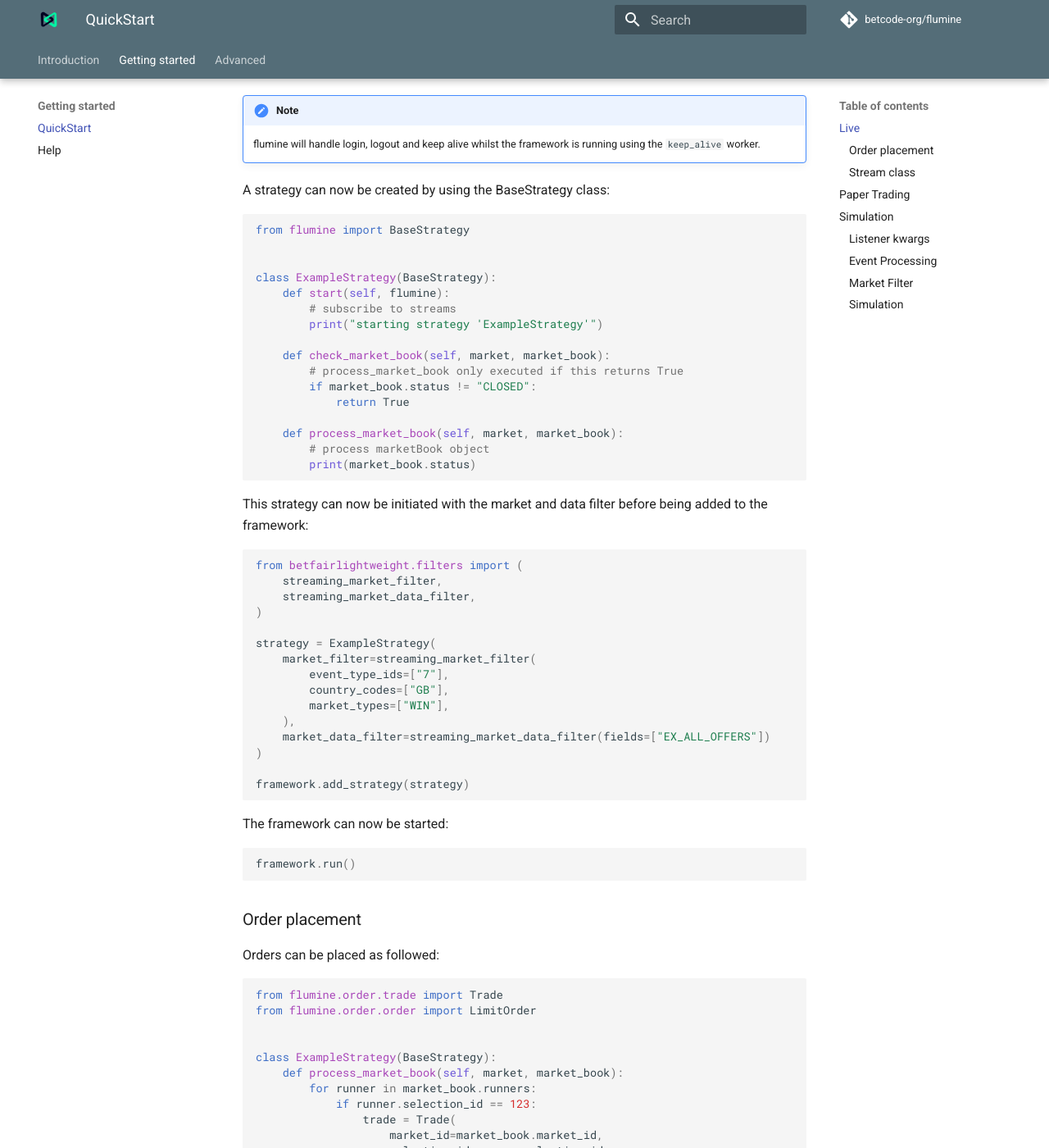
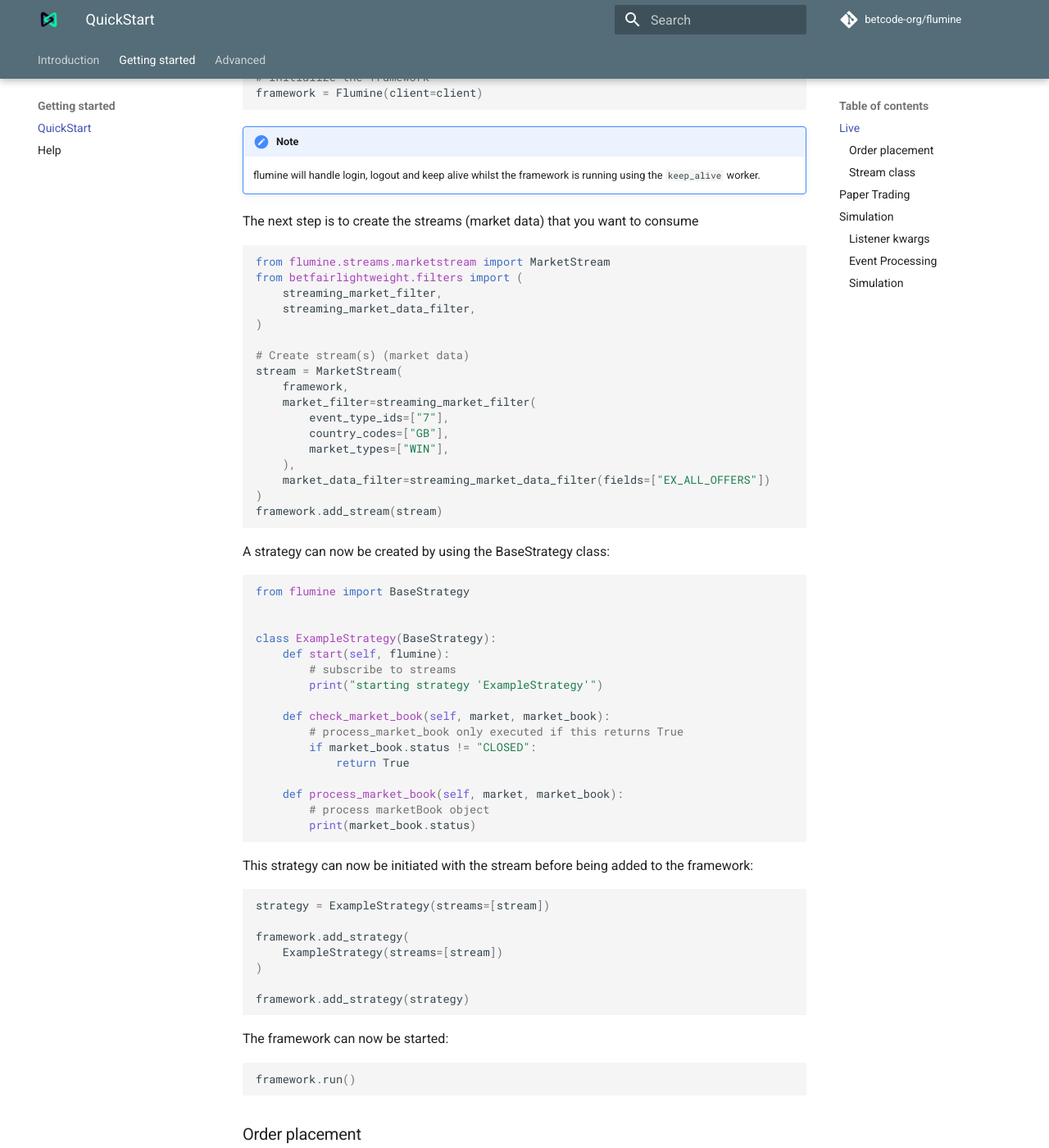
Before and after one commit to betcode-org/flumine, an MkDocs documentation site: the page built from docs/quickstart.md, in a window 1280 px wide and 1400 px high, scrolled down 507 px. Shown: the whole window at 82% size. Built offline with MkDocs 1.6.1 and Material for MkDocs 9.7.7, drawn with Linux system fonts in a browser that asks for light colours; comment, search, counter and statistics services are not loaded; some of the changed text lies outside the part shown.

Commit message:
docs updated

````diff
--- a/docs/quickstart.md
+++ b/docs/quickstart.md
@@ -11,14 +11,38 @@
 import betfairlightweight
 from flumine import Flumine, clients
 
+# Initialize your client
 trading = betfairlightweight.APIClient("username")
 client = clients.BetfairClient(trading)
 
+# Initialize the framework
 framework = Flumine(client=client)
 ```
 
 !!! note
     flumine will handle login, logout and keep alive whilst the framework is running using the `keep_alive` worker.
+
+The next step is to create the streams (market data) that you want to consume
+
+```python
+from flumine.streams.marketstream import MarketStream
+from betfairlightweight.filters import (
+    streaming_market_filter,
+    streaming_market_data_filter,
+)
+
+# Create stream(s) (market data)
+stream = MarketStream(
+    framework,
+    market_filter=streaming_market_filter(
+        event_type_ids=["7"],
+        country_codes=["GB"],
+        market_types=["WIN"],
+    ),
+    market_data_filter=streaming_market_data_filter(fields=["EX_ALL_OFFERS"])
+)
+framework.add_stream(stream)
+```
 
 A strategy can now be created by using the BaseStrategy class:
 
@@ -41,21 +65,13 @@
         print(market_book.status)
 ```
 
-This strategy can now be initiated with the market and data filter before being added to the framework:
+This strategy can now be initiated with the stream before being added to the framework:
 
 ```python
-from betfairlightweight.filters import (
-    streaming_market_filter,
-    streaming_market_data_filter,
-)
+strategy = ExampleStrategy(streams=[stream])
 
-strategy = ExampleStrategy(
-    market_filter=streaming_market_filter(
-        event_type_ids=["7"],
-        country_codes=["GB"],
-        market_types=["WIN"],
-    ),
-    market_data_filter=streaming_market_data_filter(fields=["EX_ALL_OFFERS"])
+framework.add_strategy(
+    ExampleStrategy(streams=[stream])
 )
 
 framework.add_strategy(strategy)
@@ -123,14 +139,19 @@
     def process_raw_data(self, publish_time, data):
         print(publish_time, data)
 
-strategy = ExampleDataStrategy(
+
+# create stream(s) (market data)
+stream = DataStream(
+    framework,
     market_filter=streaming_market_filter(
         event_type_ids=["7"],
         country_codes=["GB"],
         market_types=["WIN"],
     ),
-    stream_class=DataStream
 )
+framework.add_stream(stream)
+
+strategy = ExampleDataStrategy(streams=[stream])
 
 flumine.add_strategy(strategy)
 ```
@@ -140,10 +161,11 @@
 ```python
 from flumine.streams.datastream import OrderDataStream
 
-strategy = ExampleDataStrategy(
-    market_filter=None,
-    stream_class=OrderDataStream
-)
+# create stream(s) (order data)
+stream = OrderDataStream(framework)
+framework.add_stream(stream)
+
+strategy = ExampleDataStrategy(streams=[stream])
 
 flumine.add_strategy(strategy)
 ```
@@ -169,30 +191,36 @@
 
 ```python
 from flumine import FlumineSimulation, clients
+from flumine.streams.historicalstream import HistoricalStream
 
 client = clients.SimulatedClient()
 framework = FlumineSimulation(client=client)
 
-strategy = ExampleStrategy(
-    market_filter={"markets": ["/tmp/marketdata/1.170212754"]}
+market = "/tmp/marketdata/1.170212754"
+
+stream = HistoricalStream(
+    framework,
+    market_filter=market,
+    output_queue=False,
 )
+framework.streams.add_stream(stream)
+
+strategy = ExampleStrategy(streams=[stream])
 framework.add_strategy(strategy)
 
 framework.run()
 ```
-
-Note the use of market filter to pass the file directories.
 
 ### Listener kwargs
 
 Sometimes a subset of the market lifetime is required, this can be optimised by limiting the number of updates to process resulting in faster simulation:
 
 ```python
-strategy = ExampleStrategy(
-    market_filter={
-        "markets": ["/tmp/marketdata/1.170212754"],
-        "listener_kwargs": {"inplay": False, "seconds_to_start": 600},
-    }
+stream = HistoricalStream(
+    framework,
+    market_filter=market,
+    listener_kwargs={"inplay": False, "seconds_to_start": 600},
+    output_queue=False,
 )
 ```
 
@@ -212,15 +240,22 @@
 It is also possible to process events with multiple markets such as win/place in racing or all football markets as per live by adding the following flag:
 
 ```python
-strategy = ExampleStrategy(
-    market_filter={"markets": [..], "event_processing": True}
+stream = HistoricalStream(
+    framework,
+    market_filter=market,
+    event_processing=True,
+    output_queue=False,
 )
 ```
 
 To process multiple events in parallel, provide a mapping for event groups in the format `{event_id: event_group}`. In this example, events with IDs `"123"` and `"456"` are added to execution group `"A"` and will be simulated together.
 ```python
-strategy = ExampleStrategy(
-    market_filter={"markets": [..], "event_processing": True, "event_groups": {"123": "A", "456": "A"}}
+stream = HistoricalStream(
+    framework,
+    market_filter=market,
+    event_processing=True,
+    event_groups={"123": "A", "456": "A"},
+    output_queue=False,
 )
 ```
 
@@ -228,20 +263,6 @@
 
 ```python
 place_market = market.event["PLACE"]
-```
-
-### Market Filter
-
-When simulating you can filter markets to be processed by using the `market_type` and `country_code` filter as per live:
-
-```python
-strategy = ExampleStrategy(
-    market_filter={
-        "markets": [..],
-        "market_types": ["MATCH_ODDS"],
-        "country_codes": ["GB"]
-    }
-)
 ```
 
 ### Simulation
````
Also changed, not shown: README.md (+14 -4 lines), docs/advanced.md (+1 -1 lines), docs/index.md (+30 -14 lines), docs/performance.md (+19 -5 lines), docs/sportsdata.md (+19 -17 lines), docs/strategies.md (+1 -5 lines).
